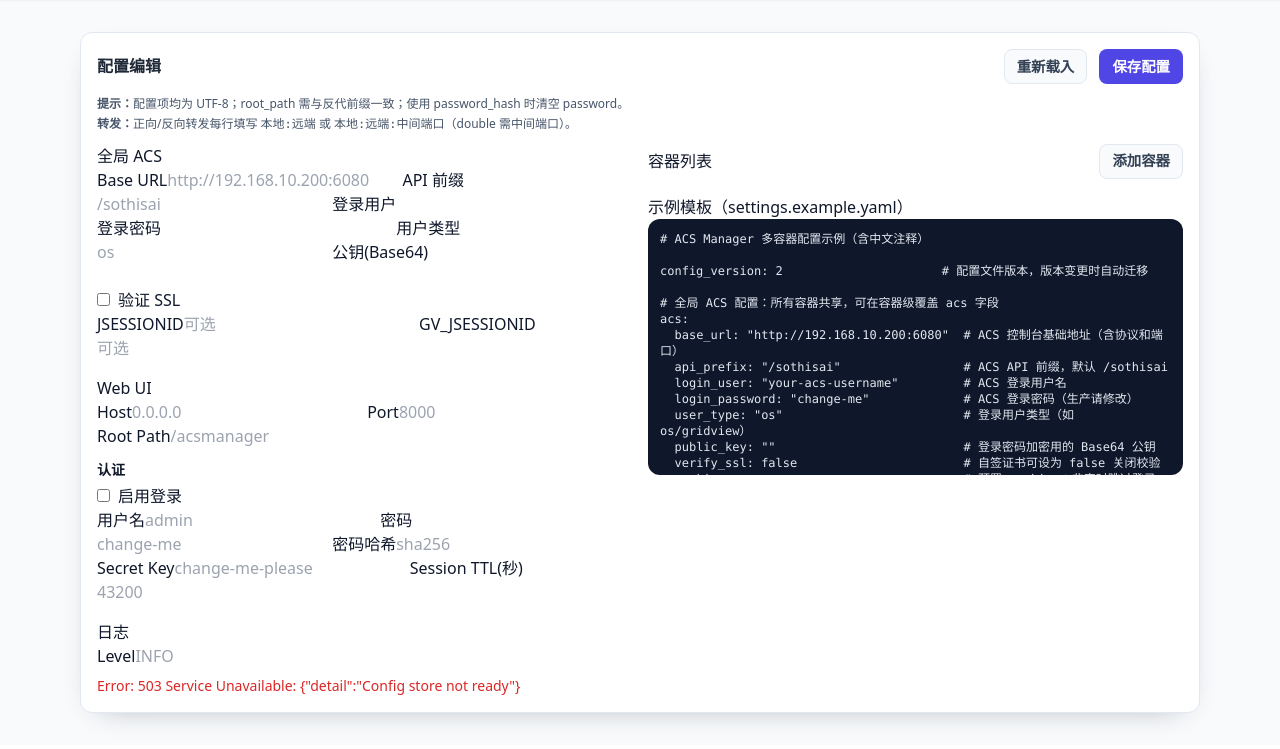
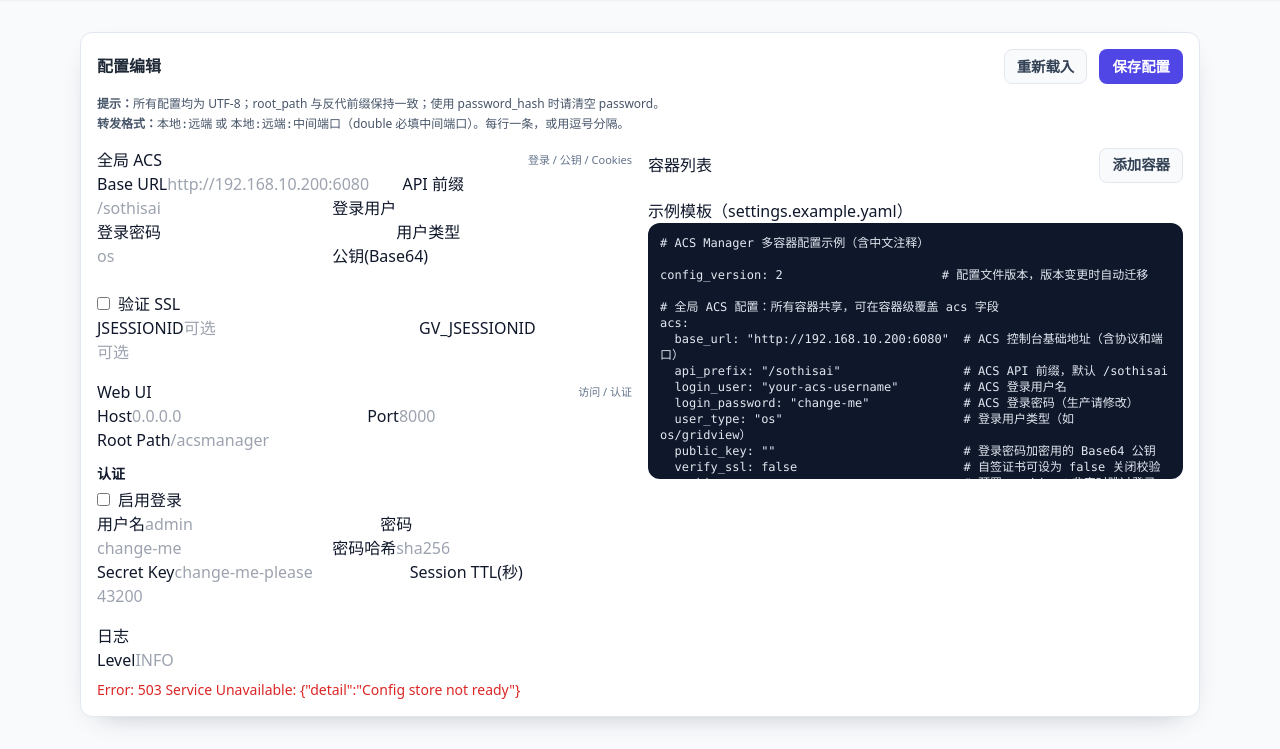
Before and after one commit to misaka10023/ACSManager, a FastAPI app: page /ui/config in a window 1280 px wide. Shown: the part 60-809 px from the top of the page. Before the commit the page ends 788 px from the top, so only its background shows below. Run offline with FastAPI, Linux system fonts and the light colour scheme; some libraries are stand-ins or nearby versions.

Commit message:
chore: tidy config UI layout with grids and helper hints

```diff
--- a/acs_manager/webui/static/js/app.js
+++ b/acs_manager/webui/static/js/app.js
@@ -250,7 +250,7 @@
     const listEl = document.getElementById('container-form-list');
     if (!listEl) return;
     const card = document.createElement('div');
-    card.className = 'p-3 border rounded bg-white shadow-sm space-y-2';
+    card.className = 'p-3 border rounded bg-white shadow-sm space-y-3';
     card.dataset.index = idx.toString();
     const ssh = container.ssh || {};
     const restart = container.restart || {};
@@ -259,7 +259,7 @@
         <div class="text-sm font-semibold">容器 #${idx + 1}</div>
         <button type="button" class="btn btn-danger btn-xxs" data-action="remove">删除</button>
       </div>
-      <div class="form-grid">
+      <div class="grid grid-cols-1 md:grid-cols-2 gap-3">
         <label>名称(name)<input type="text" class="input" data-field="name" value="${container.name || ''}"></label>
         <label>ACS 容器名<input type="text" class="input" data-field="container_name" value="${(container.acs && container.acs.container_name) || ''}"></label>
         <label>重启策略
@@ -284,9 +284,13 @@
         <label>密码<input type="text" class="input" data-field="password" value="${ssh.password || ''}"></label>
         <label>容器 IP(兜底)<input type="text" class="input" data-field="container_ip" value="${ssh.container_ip || ''}"></label>
       </div>
-      <div class="form-grid">
-        <label>正向转发(-L)<textarea class="input" data-field="forwards" rows="3" placeholder="本地:远端">${forwardLines(ssh.forwards)}</textarea></label>
-        <label>反向转发(-R)<textarea class="input" data-field="reverse_forwards" rows="3" placeholder="本地:远端[:中间端口]">${reverseLines(ssh.reverse_forwards)}</textarea></label>
+      <div class="grid grid-cols-1 md:grid-cols-2 gap-3">
+        <label>正向转发(-L)
+          <textarea class="input" data-field="forwards" rows="3" placeholder="本地:远端，换行或逗号分隔">${forwardLines(ssh.forwards)}</textarea>
+        </label>
+        <label>反向转发(-R)
+          <textarea class="input" data-field="reverse_forwards" rows="3" placeholder="本地:远端[:中间端口]，换行或逗号分隔">${reverseLines(ssh.reverse_forwards)}</textarea>
+        </label>
       </div>
     `;
     listEl.appendChild(card);
--- a/acs_manager/webui/templates/config.html
+++ b/acs_manager/webui/templates/config.html
@@ -8,15 +8,18 @@
       <button id="cfg-save" class="btn btn-primary">保存配置</button>
     </div>
   </div>
-  <div class="text-xs text-slate-600 mb-3 space-y-1">
-    <div><span class="font-semibold">提示：</span>配置项均为 UTF-8；root_path 需与反代前缀一致；使用 password_hash 时清空 password。</div>
-    <div><span class="font-semibold">转发：</span>正向/反向转发每行填写 <code>本地:远端</code> 或 <code>本地:远端:中间端口</code>（double 需中间端口）。</div>
+  <div class="text-xs text-slate-600 mb-4 space-y-1">
+    <div><span class="font-semibold">提示：</span>所有配置均为 UTF-8；root_path 与反代前缀保持一致；使用 password_hash 时请清空 password。</div>
+    <div><span class="font-semibold">转发格式：</span><code>本地:远端</code> 或 <code>本地:远端:中间端口</code>（double 必填中间端口）。每行一条，或用逗号分隔。</div>
   </div>
 
   <div class="grid grid-cols-1 lg:grid-cols-2 gap-4">
     <div class="space-y-4">
       <div class="subcard">
-        <div class="subcard-title">全局 ACS</div>
+        <div class="subcard-title flex items-center justify-between">
+          <span>全局 ACS</span>
+          <span class="text-[11px] text-slate-500">登录 / 公钥 / Cookies</span>
+        </div>
         <div class="form-grid">
           <label>Base URL<input id="acs-base-url" type="text" class="input" placeholder="http://192.168.10.200:6080"></label>
           <label>API 前缀<input id="acs-api-prefix" type="text" class="input" placeholder="/sothisai"></label>
@@ -31,7 +34,10 @@
       </div>
 
       <div class="subcard">
-        <div class="subcard-title">Web UI</div>
+        <div class="subcard-title flex items-center justify-between">
+          <span>Web UI</span>
+          <span class="text-[11px] text-slate-500">访问 / 认证</span>
+        </div>
         <div class="form-grid">
           <label>Host<input id="webui-host" type="text" class="input" placeholder="0.0.0.0"></label>
           <label>Port<input id="webui-port" type="number" class="input" placeholder="8000"></label>
```
